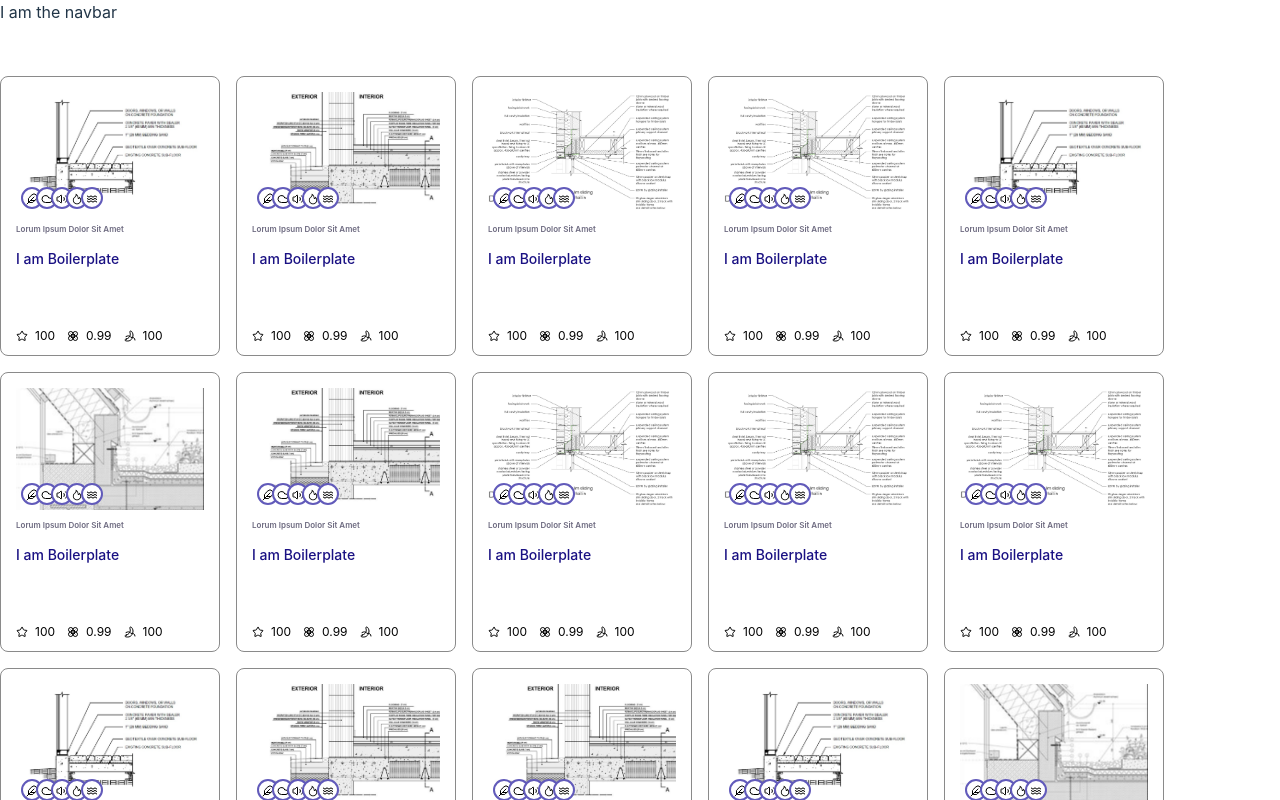
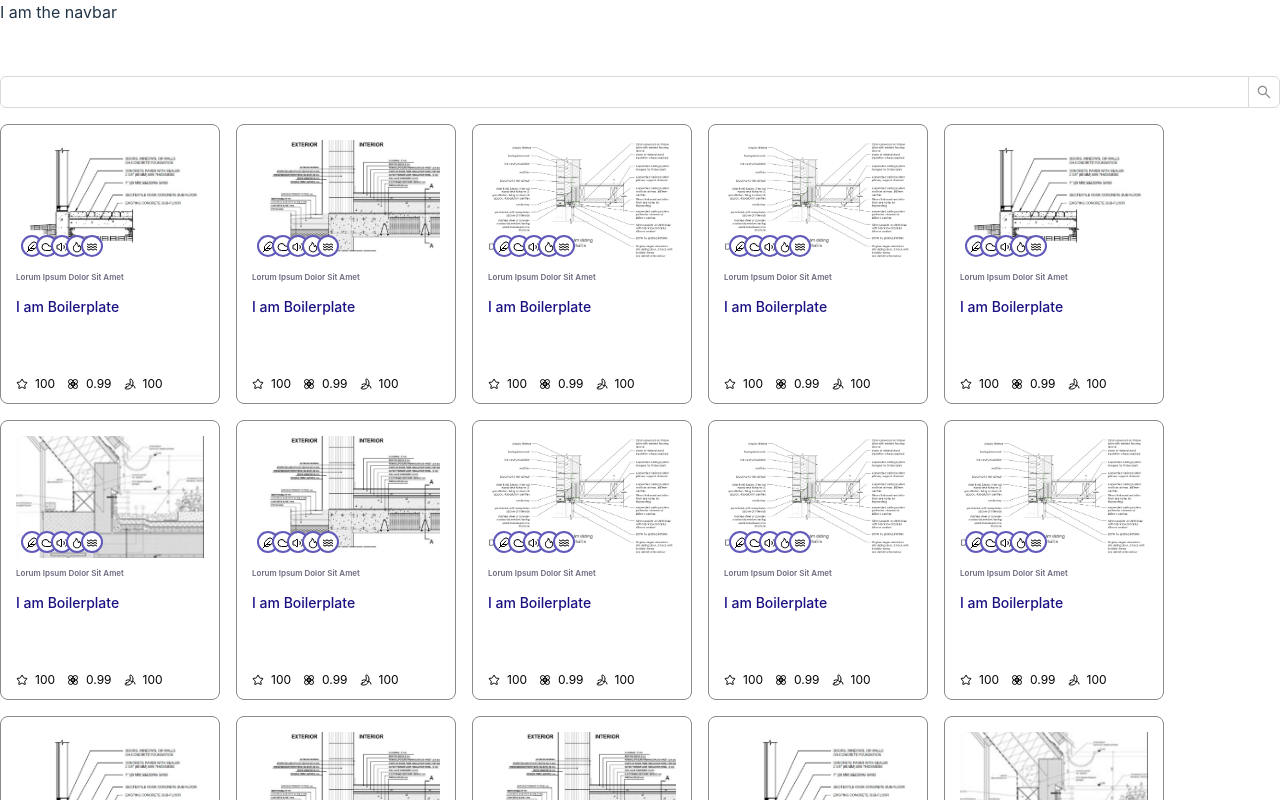
Before and after one commit to imanwarsame/opendetail, a React (Vite) app in the folder client/: page / in a window 1280 px wide. Built offline with nearby package versions, Linux system fonts and the light colour scheme; a web font is replaced by a local one.

Commit message:
boiler plate filter

```diff
--- a/client/src/features/search/DetailSearch.tsx
+++ b/client/src/features/search/DetailSearch.tsx
@@ -2,6 +2,9 @@ import { DetailCard } from './DetailCard';
 import './detailcard.css';
 import { useDetailStore } from '../../store';
 import { useNavigate } from 'react-router-dom';
+import { DetailSearchFilter } from './DetailSearchFilter';
+import { useState } from 'react';
+import { IDetailObject } from '../../types/detailobject';
 
 interface IDetailSearchProps {
 	style?: React.CSSProperties;
@@ -9,11 +12,13 @@ interface IDetailSearchProps {
 
 export const DetailSearch: React.FC<IDetailSearchProps> = ({ style }) => {
 	const { state, reducers } = useDetailStore();
+	const [visibleObject, setVisibleObject] = useState<IDetailObject[]>(state.allDetails);
 	const navigate = useNavigate();
 
 	return (
 		<div className='detail-cards' style={style}>
-			{state.allDetails.map((object, index) => (
+			<DetailSearchFilter objects={state.allDetails} onFilter={setVisibleObject} />
+			{visibleObject.map((object, index) => (
 				<DetailCard
 					key={index}
 					object={object}
--- /dev/null
+++ b/client/src/features/search/DetailSearchFilter.tsx
@@ -0,0 +1,17 @@
+import { IDetailObject } from '../../types/detailobject';
+import { Input } from 'antd';
+const { Search } = Input;
+
+interface IDetailSearchFilterProps {
+	objects: IDetailObject[];
+	onFilter: (objects: IDetailObject[]) => void;
+}
+
+export const DetailSearchFilter: React.FC<IDetailSearchFilterProps> = ({ objects, onFilter }) => {
+	const onSearchFilter = (value: string) => {
+		const filteredObjects = objects.filter((object) => object.name.toLowerCase().includes(value.toLowerCase()));
+		onFilter(filteredObjects);
+	};
+
+	return <Search onChange={(e) => e && onSearchFilter(e.target.value)} />;
+};
```
